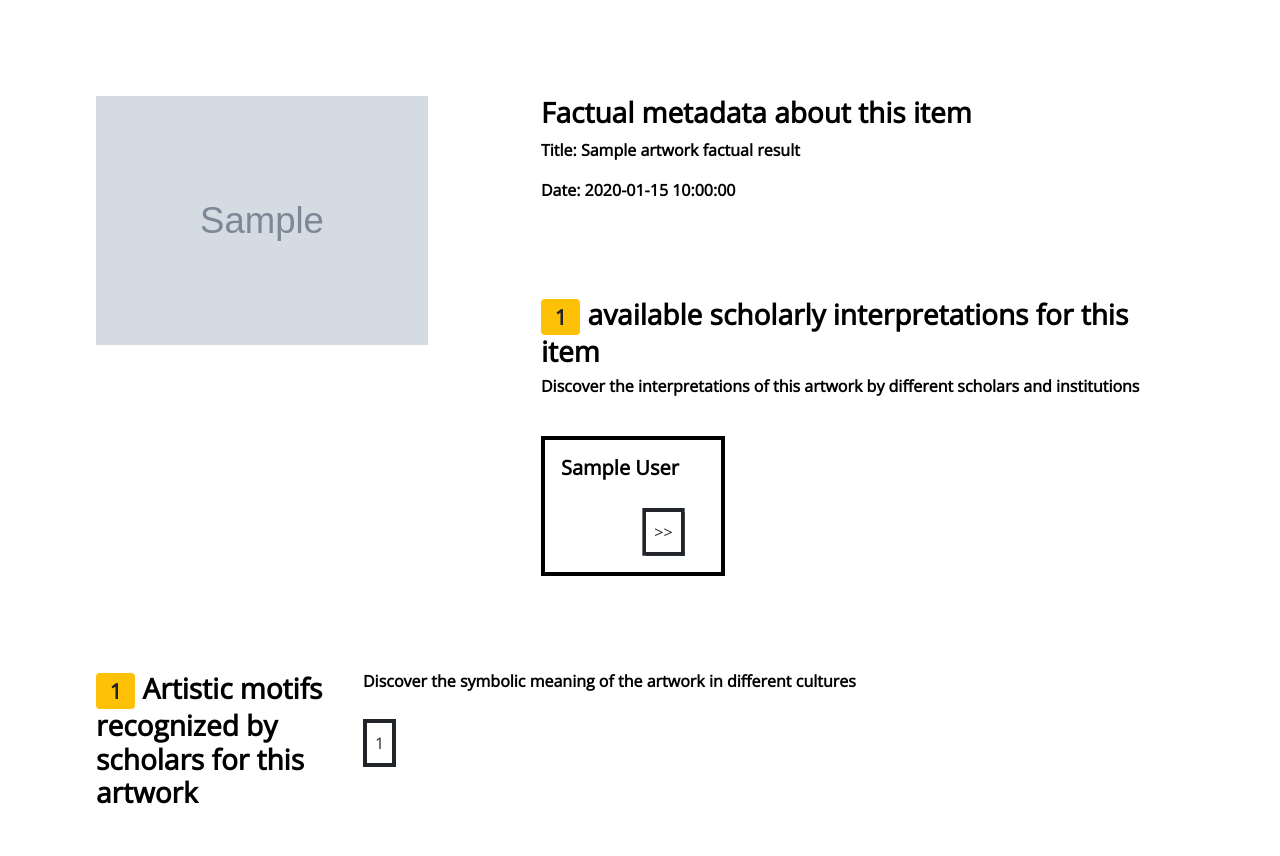
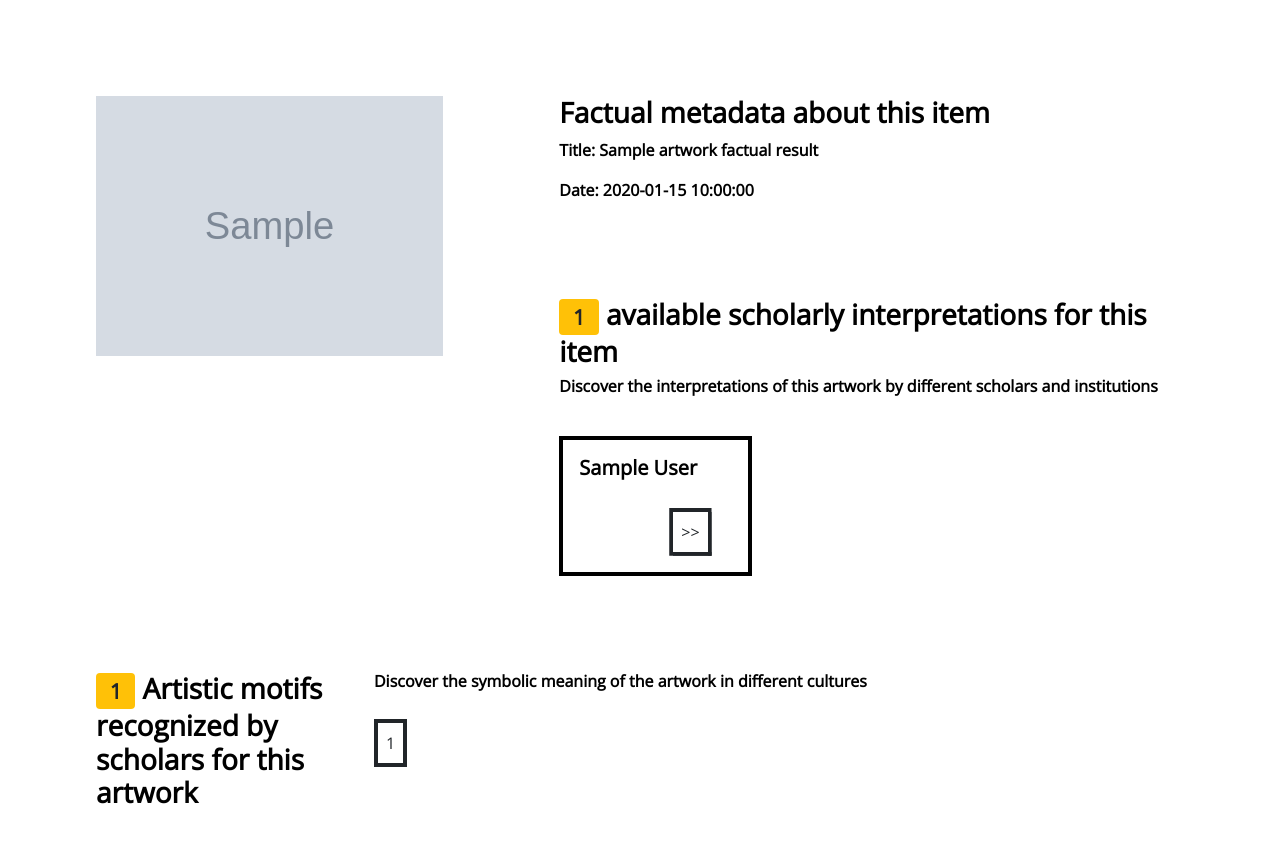
Before and after one commit to ValentinaPasqual/lodedo, a Flask app: template templates/artworks.html in a window 1280 px wide. Shown: the part 56-912 px from the top of the page. Run offline with Flask 3, Linux system fonts and the light colour scheme; the template is opened without the code that fills it: most values are stand-ins (such as "Sample title", 1, 10 or a date in 2020); grey boxes marked "Sample" are stand-in pictures; some libraries are stand-ins or nearby versions.

Commit message:
del container

```diff
--- a/templates/artworks.html
+++ b/templates/artworks.html
@@ -35,7 +35,7 @@
                 <a class="nav-link fw-bold" href="-../">Catalogue</a>
               </li>
               <li class="nav-item d-flex">
-                <a class="nav-link fw-bold" href="./assets/contacts.html">Contacts</a>
+                <a class="nav-link fw-bold" href="../assets/contacts.html">Contacts</a>
               </li>
               <li class="nav-item">
             </ul>
@@ -45,7 +45,7 @@
     </nav>
 
     <!-- MAIN SECTION -->
-    <div class="container m-md-5 p-md-5">
+    <div class="m-md-5 p-md-5">
       <div class="row">
         <div class="col-md-4">
           <img src="{{artwork_factual_result[0].img_src}}" style="width:100%;height:auto">
```
